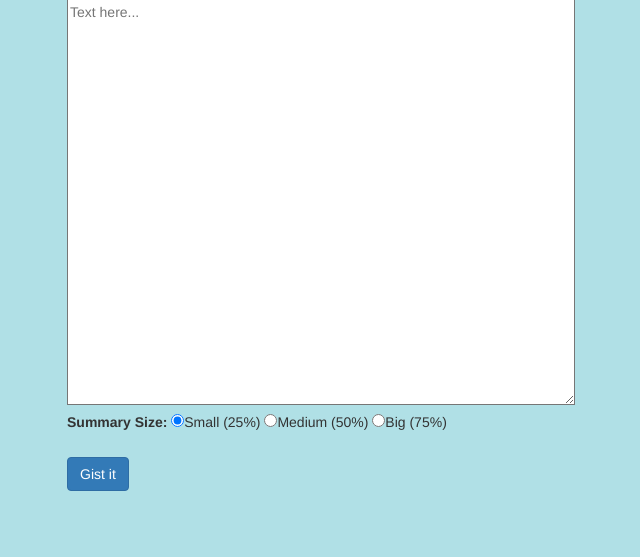
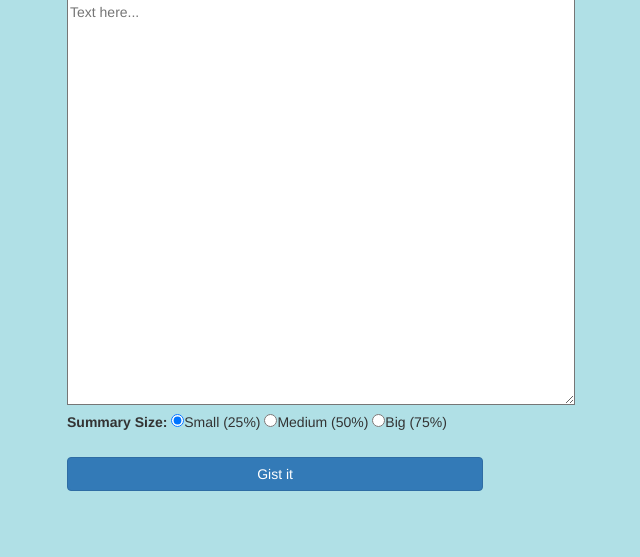
Before and after one commit to igorbpf/TheGist, a Flask app: page / in a window 1280 px wide. Shown: the part 200-757 px from the top of the page, without its empty margins (3-643 px from the left). Run offline with Flask 2, Linux system fonts and the light colour scheme; some libraries are stand-ins or nearby versions.

Commit message:
Add button style

```diff
--- a/blue/static/style.css
+++ b/blue/static/style.css
@@ -16,6 +16,9 @@
 	display: block;
 }
 
+button {
+  width: 75%;
+}
 
 /*#image-container {
   padding-left: 10%;
```
